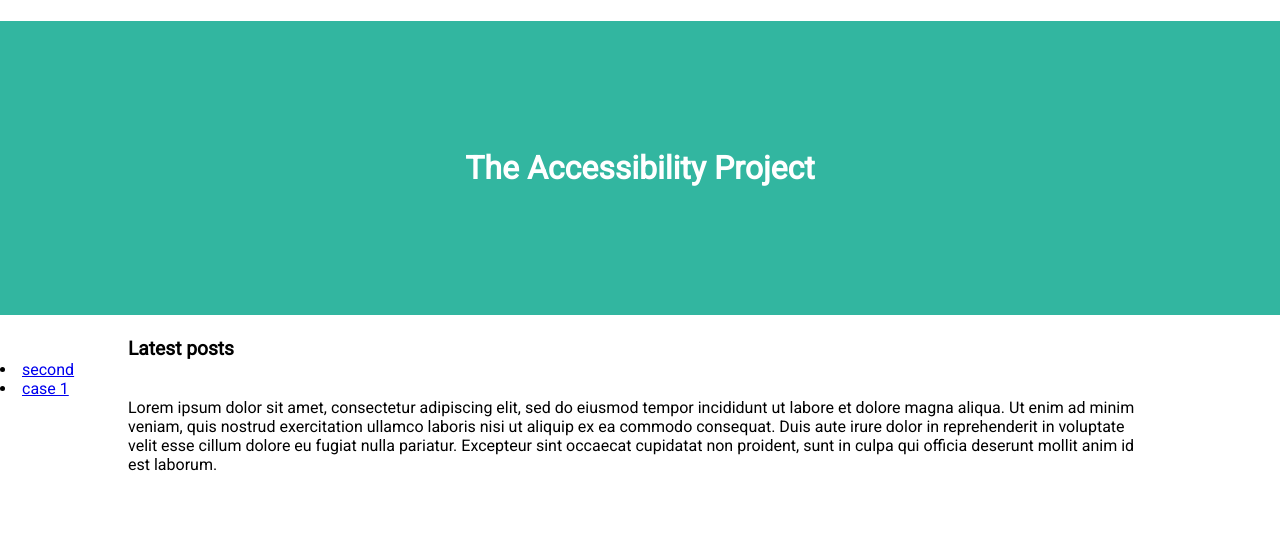
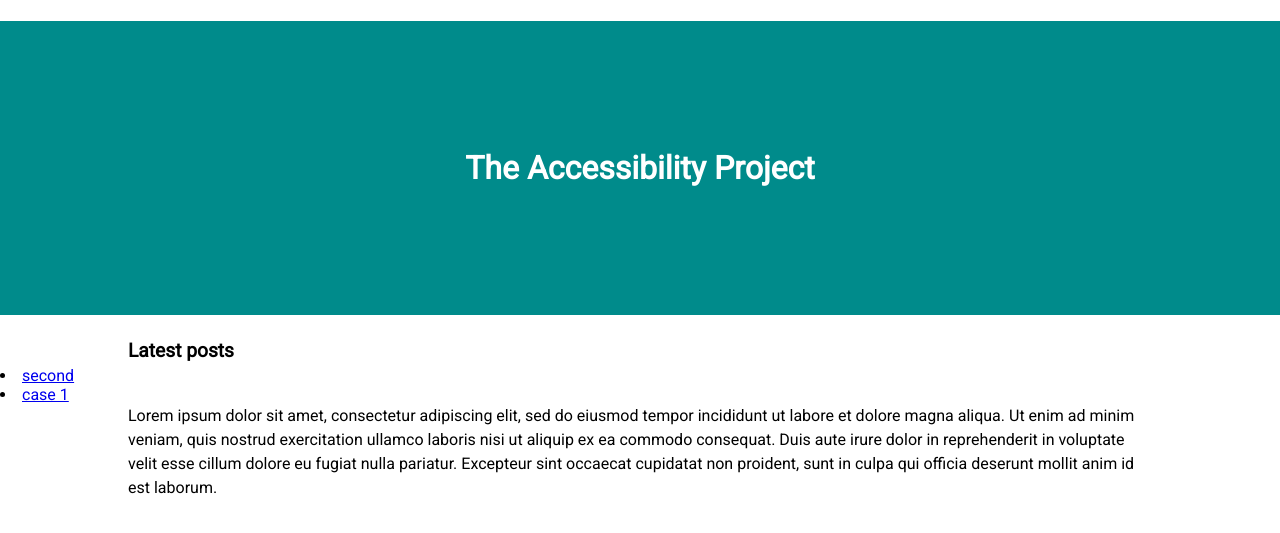
Before and after one commit to generalistsanctuary/generalistsanctuary.github.io, a Jekyll site: the page built from index.html, in a window 1280 px wide. Shown: the top 533 px of the page. Built offline with Jekyll 4.4.1, drawn with Linux system fonts in a browser that asks for light colours.

Commit message:
Update index.html

```diff
--- a/index.html
+++ b/index.html
@@ -10,8 +10,7 @@
     <link href="https://fonts.googleapis.com/css2?family=Noto+Serif&display=swap" rel="stylesheet">
   <style>
     h1{
-        background: rgb(50,182,160);
-        background: linear-gradient(90deg, rgba(50,182,160,1) 100%, rgba(227,245,238,1) 100%, rgba(0,212,255,1) 100%);
+        background: darkcyan;
         padding: 10% ;
         align-content: center;
         color: white;
@@ -27,6 +26,7 @@
       padding-left: 10%;
       padding-right: 10%;
       margin: 0 auto;
+      line-height: 1.5;
     }
   </style>
 
```
